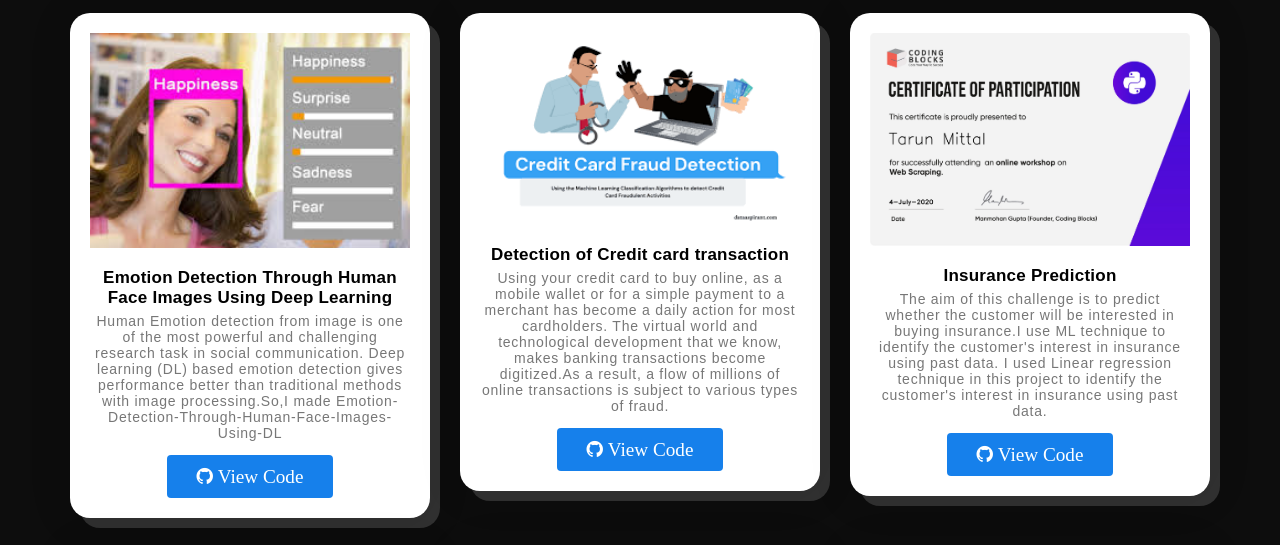
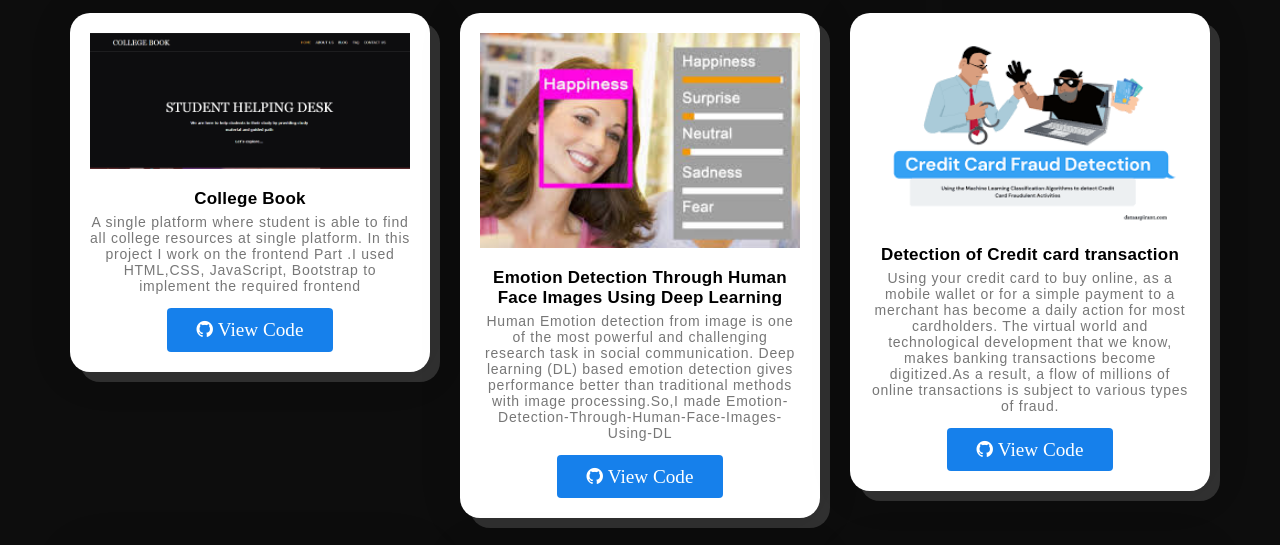
Before and after one commit to Tarunmittalg/Tarunmittalg.github.io, a plain HTML site: page projects.html in a window 1280 px wide. Shown: the part 200-745 px from the top of the page. Drawn offline with Linux system fonts and the light colour scheme; some packages are replaced by stand-ins of ours; files whose address does not match are found by name.

Commit message:
Update projects.html

```diff
--- a/projects.html
+++ b/projects.html
@@ -101,6 +101,21 @@
 
 
                 <div class="row">
+			 <div class="col-lg-4 col-md-3 col-sm-6 col-6">
+
+                        <a href="#" class="mini-box">
+
+                            <i><img src="img/project/cool.png" alt=""class="responsive"></i>
+                            <strong style="text-decoration: black;"><b style="color: black;">College Book</b></strong>
+                            <span>A single platform where student is able to find all college resources at single platform. In this project I work on the frontend Part .I used HTML,CSS, JavaScript, Bootstrap to implement the required frontend </span>
+                            <br><form action="https://coolcollegebuddy.herokuapp.com/" method="get" target="_blank">
+                                <button class="btn fa fa-github cd-admin-create-modal-btn"type="submit"> View Code</button>
+                             </form>
+
+
+                        </a>
+
+                    </div>
 
                     <div class="col-lg-4 col-md-3 col-sm-6 col-6">
 
```
